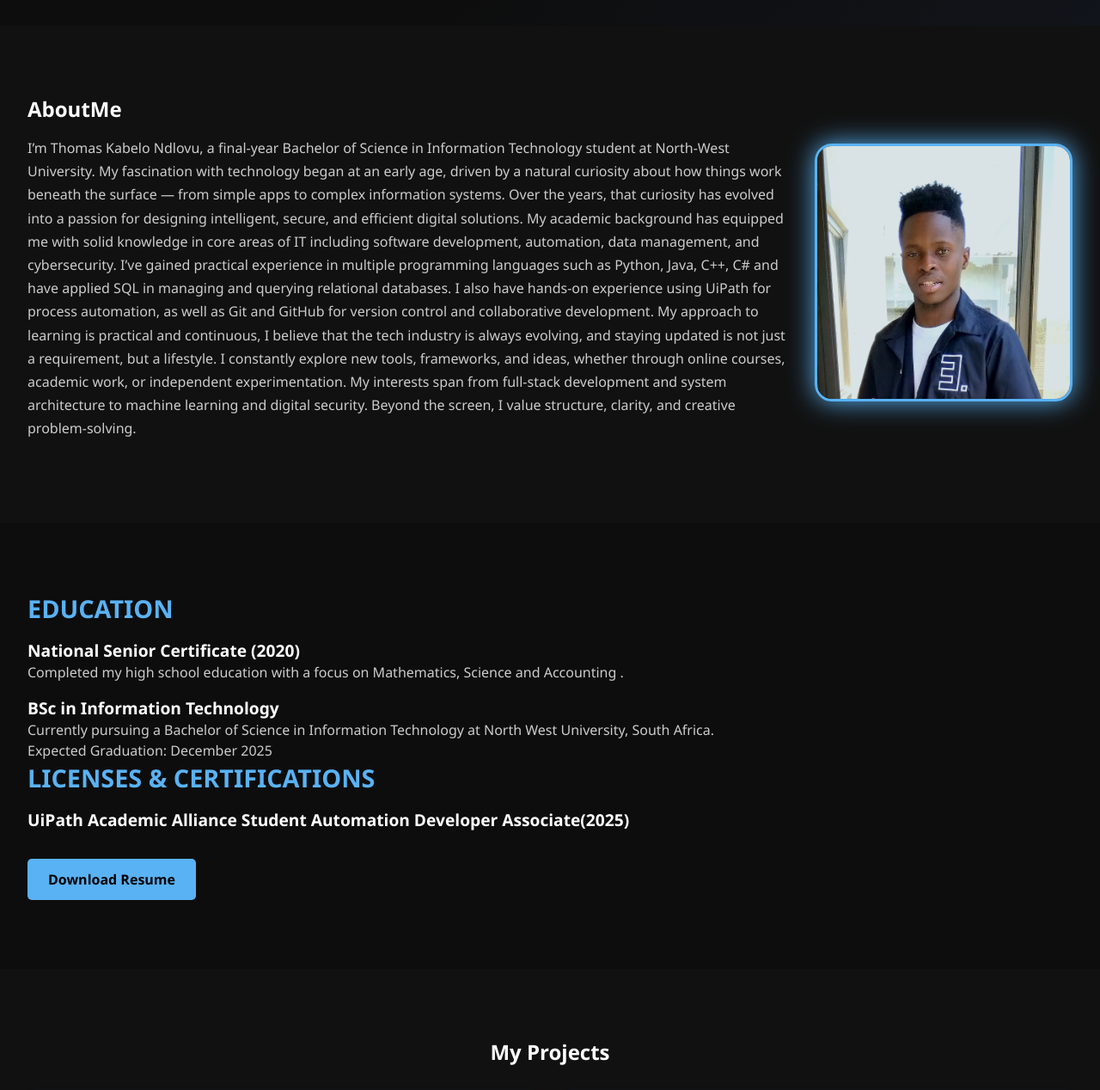
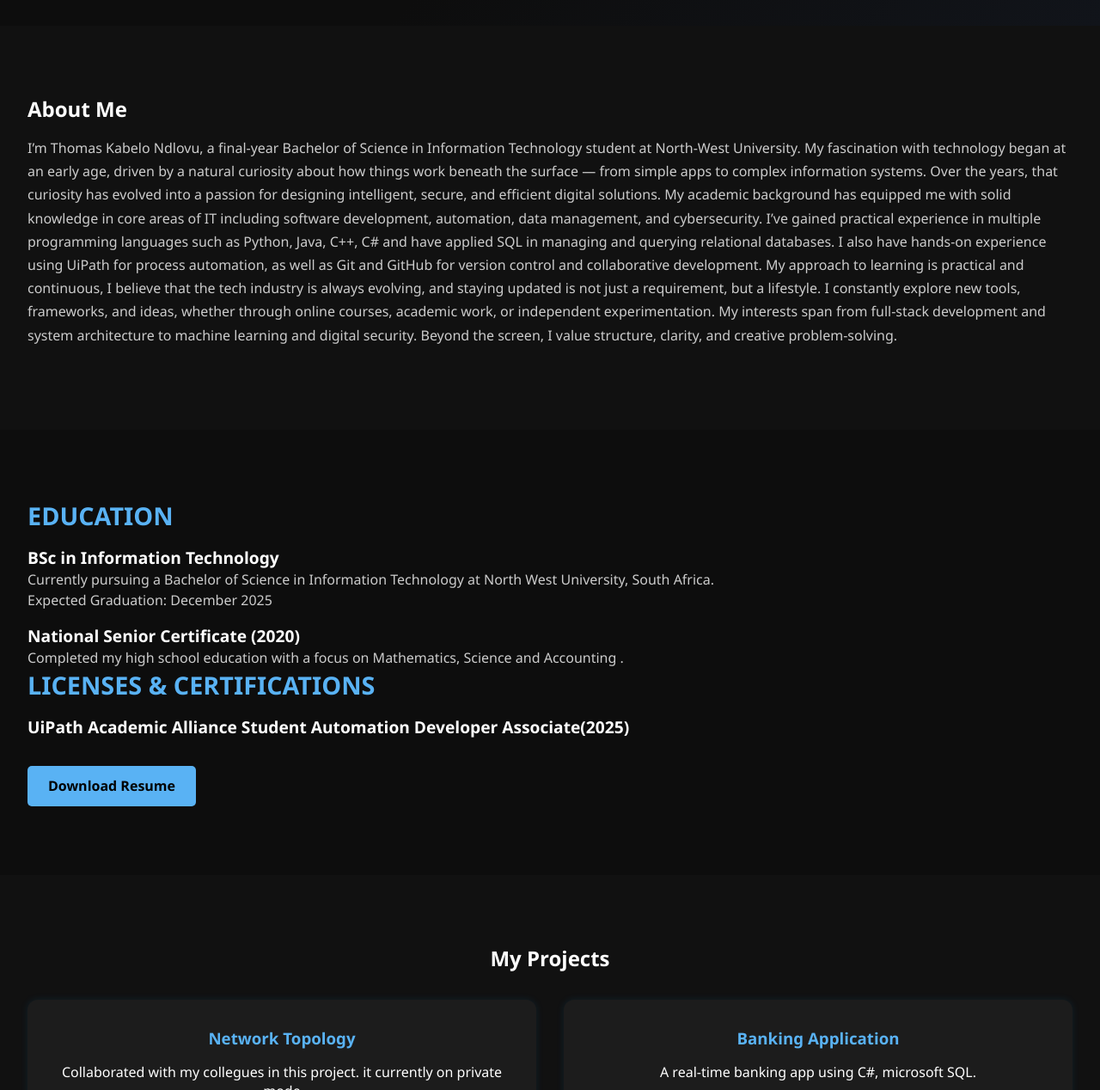
Before and after one commit to TKNdlovu/Portfolio, a plain HTML site: page index.html in a window 1280 px wide. Shown: the part 770-2038 px from the top of the page at 86% size. Drawn offline with nearby package versions, Linux system fonts and the light colour scheme.

Commit message:
Update index.html

```diff
--- a/index.html
+++ b/index.html
@@ -26,7 +26,7 @@
     </nav>
   </header>
 
-    <!-- HOME SECTION -->
+    <!HOME >
     <section class="home" id="home">
 
         <div class="home-content">
@@ -49,11 +49,11 @@
         </div>
     </section>
 
-    <!-- About me -->
+    <!Aboutme>
     <section class="about" id="about">
 
         <div class = "about-content">
-          <h2 class="heading">About<span>Me</span></h2>
+          <h2 class="heading">About Me</h2>
           <h3><span></span></h3>
           <p>
             I’m Thomas Kabelo Ndlovu, a final-year Bachelor of Science in Information Technology student at North-West University. My fascination with technology began at an early age, driven by a natural curiosity about how things work beneath the surface — from simple apps to complex information systems. Over the years, that curiosity has evolved into a passion for designing intelligent, secure, and efficient digital solutions.
@@ -65,24 +65,21 @@
           </p>
 
         </div>
-
-         <div class = "about-img">
-            <img src="Tom.jpg" alt="Thomas Kabelo Ndlovu" />
-        </div>
         </section>
 
 
 
-    <!-- Resume -->
+    <!Resume>
      <section class ="resume" id="resume">
 
      <div class ="resume-content">
         <h2 class="heading"></h2>
           <h3>EDUCATION</h3>
+        <h4>BSc in Information Technology</h4>
+           <p>Currently pursuing a Bachelor of Science in Information Technology at North West University, South Africa.</p> <p> Expected Graduation: December 2025</p>
+
           <h4>National Senior Certificate (2020)</h4>
            <p>Completed my high school education with a focus on Mathematics, Science and Accounting .</p>
-           <h4>BSc in Information Technology</h4>
-           <p>Currently pursuing a Bachelor of Science in Information Technology at North West University, South Africa.</p> <p> Expected Graduation: December 2025</p>
 
            <h3>LICENSES & CERTIFICATIONS</h3>
            <h4>UiPath Academic Alliance Student Automation Developer Associate(2025)</h4>
@@ -95,7 +92,7 @@
 
      </section>
 
-     <!-- Projects -->
+     <!Proj>
       <section id="projects" class="projects">
 
   <h2>My Projects</h2>
@@ -105,7 +102,7 @@
     <div class="project-card">
       <h3>Network Topology</h3>
 
-      <p>Collaborated with my collegues in this project. it currently on private mod</p>
+      <p>Collaborated with my collegues in this project. it currently on private mode</p>
       <a href="https://github.com/flavouredRamen/Topology-solutions.git" target="_blank">
         <i class='bx bxl-github'></i> View on GitHub
       </a>
@@ -162,7 +159,7 @@
   </div>
 </section>
 
-<!-- Contact -->
+<!Contacts>
 <section class="contact" id="contact">
   <h2 class ="heading">Contact<span>Me</span></h2>
   <form action="https://api.web3forms.com/submit" method="POST">
```
